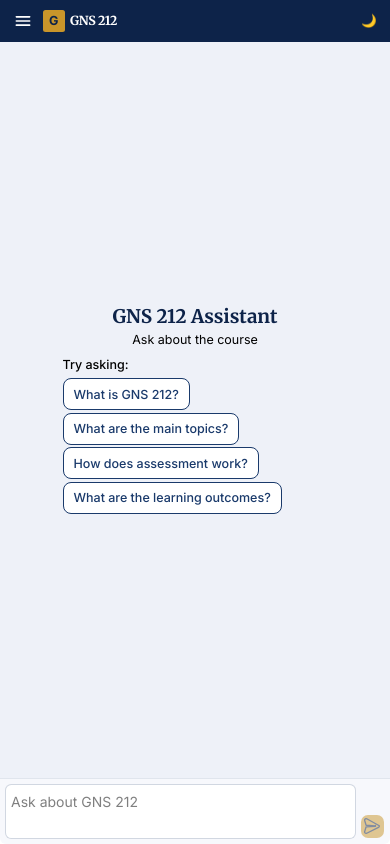
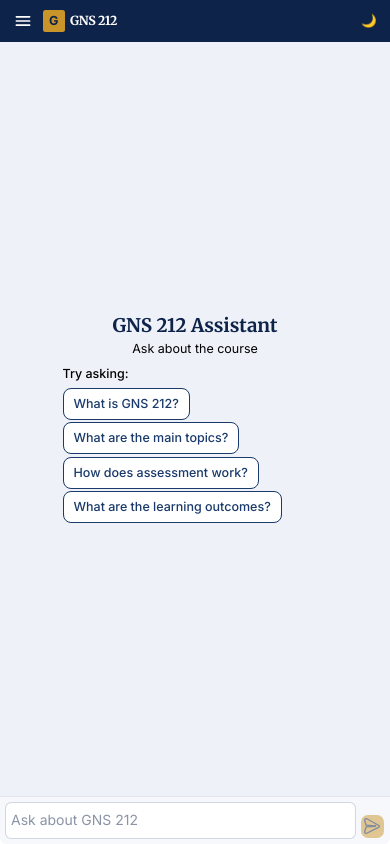
Before and after one commit to Isaacjosh23/gns212-chatbot, a Next.js app: page /chat in a window 390 px wide. Built offline with nearby package versions, Linux system fonts and the light colour scheme.

Commit message:
Responsive input field

```diff
--- a/src/app/globals.css
+++ b/src/app/globals.css
@@ -46,6 +46,16 @@
   --radius-2xl: calc(var(--radius) * 1.8);
   --radius-3xl: calc(var(--radius) * 2.2);
   --radius-4xl: calc(var(--radius) * 2.6);
+
+  --color-navy: var(--navy);
+  --color-navy-mid: var(--navy-mid);
+  --color-navy-light: var(--navy-light);
+  --color-gold: var(--gold);
+  --color-gold-light: var(--gold-light);
+  --color-bg-surface: var(--bg-surface);
+  --color-bg-page: var(--bg-page);
+  --color-text-muted: var(--text-muted);
+  --color-border-color: var(--border-color);
 
   --default-font-size: 62.5%;
 }
--- a/src/components/chat/ChatInput.tsx
+++ b/src/components/chat/ChatInput.tsx
@@ -36,8 +36,10 @@ export function ChatInput() {
         onKeyPress={handleKeyPress}
         placeholder="Ask about GNS 212"
         disabled={isLoading}
-        rows={2}
-        className="flex-1 bg-white border border-[var(--navy-mid)]/20 rounded-lg px-2 sm:px-3 py-2 text-xs sm:text-sm md:text-base text-[var(--text-primary)] placeholder-[var(--text-secondary)] focus:outline-none focus:ring-2 focus:ring-[var(--gold)] focus:border-transparent resize-none disabled:opacity-50"
+        rows={1}
+        autoResize
+        maxHeight={200}
+        className="flex-1 bg-white border border-[var(--navy-mid)]/20 rounded-lg px-2 sm:px-3 py-2 text-xs sm:text-sm md:text-base text-[var(--text-primary)] placeholder-[var(--text-secondary)] focus:outline-none focus:ring-2 focus:ring-[var(--gold)] focus:border-transparent disabled:opacity-50"
       />
 
       <Button
--- a/src/components/chat/MobileMenu.tsx
+++ b/src/components/chat/MobileMenu.tsx
@@ -50,11 +50,11 @@ export function MobileMenu() {
       )}
 
       <div
-        className={`fixed left-0 top-0 h-screen w-64 bg-[var(--bg-surface)] border-r border-[var(--navy-mid)]/10 flex flex-col overflow-hidden md:hidden transform transition-transform duration-300 z-50 ${
+        className={`fixed left-0 top-0 h-[100dvh] w-64 bg-[var(--bg-surface)] border-r border-[var(--navy-mid)]/10 flex flex-col md:hidden transform transition-transform duration-300 z-50 ${
           isOpen ? "translate-x-0" : "-translate-x-full"
         }`}
       >
-        <div className="p-3 border-b border-[var(--navy-mid)]/10">
+        <div className="flex-shrink-0 p-3 border-b border-[var(--navy-mid)]/10">
           <Button
             onClick={handleNew}
             className="w-full bg-[var(--navy)] hover:bg-[var(--navy-mid)] text-white text-xl cursor-pointer"
@@ -63,11 +63,9 @@ export function MobileMenu() {
           </Button>
         </div>
 
-        <div className="flex-1 overflow-y-auto px-2 py-3 space-y-1">
+        <div className="flex-1 overflow-y-auto px-2 py-3 space-y-1 min-h-0">
           {conversations.length === 0 ? (
-            <p className="text-xl text-black  px-2 py-3">
-              No conversations yet
-            </p>
+            <p className="text-xl text-navy px-2 py-3">No conversations yet</p>
           ) : (
             conversations.map((conv) => (
               <button
@@ -76,7 +74,7 @@ export function MobileMenu() {
                 className={`w-full text-left px-3 py-2 rounded-lg transition-colors line-clamp-2 text-xl cursor-pointer ${
                   activeConversationId === conv.id
                     ? "bg-[var(--gold)] text-[var(--navy)] font-medium"
-                    : "text-black hover:bg-[var(--bg-page)]"
+                    : "text-navy hover:bg-[var(--bg-page)]"
                 }`}
               >
                 {conv.title}
@@ -85,11 +83,11 @@ export function MobileMenu() {
           )}
         </div>
 
-        <div className="p-3 border-t border-[var(--navy-mid)]/10">
+        <div className="flex-shrink-0 p-3 border-t border-[var(--navy-mid)]/10">
           <Button
             onClick={handleLogout}
             variant="outline"
-            className="w-full cursor-pointer text-xl text-[var(--navy)]"
+            className="w-full cursor-pointer text-xl text-navy"
           >
             Logout
           </Button>
--- a/src/components/ui/inputs/textarea-input/_types.ts
+++ b/src/components/ui/inputs/textarea-input/_types.ts
@@ -11,4 +11,6 @@ export interface TextareaInputProps {
   className?: string;
   onChange?: (e: React.ChangeEvent<HTMLTextAreaElement>) => void;
   onKeyPress?: (e: React.KeyboardEvent<HTMLTextAreaElement>) => void;
+  autoResize?: boolean;
+  maxHeight?: number;
 }
--- a/src/components/ui/inputs/textarea-input/index.tsx
+++ b/src/components/ui/inputs/textarea-input/index.tsx
@@ -1,5 +1,6 @@
 "use client";
 
+import { useRef, useEffect } from "react";
 import type { TextareaInputProps } from "./_types";
 import {
   InputConStyles,
@@ -21,7 +22,18 @@ export function TextareaInput({
   showBorder = true,
   className,
   onKeyPress,
+  autoResize = false,
+  maxHeight = 200,
 }: TextareaInputProps) {
+  const textareaRef = useRef<HTMLTextAreaElement>(null);
+
+  useEffect(() => {
+    if (autoResize && textareaRef.current) {
+      textareaRef.current.style.height = "auto";
+      textareaRef.current.style.height = `${Math.min(textareaRef.current.scrollHeight, maxHeight)}px`;
+    }
+  }, [value, autoResize, maxHeight]);
+
   return (
     <div className="grid gap-[0.8rem] content-start z-10 w-full">
       {label && (
@@ -40,9 +52,11 @@ export function TextareaInput({
         )}
       >
         <textarea
+          ref={textareaRef}
           name={name}
           rows={rows}
-          className="w-full text-[1.4rem] bg-transparent outline-none text-[--text-primary] placeholder:text-[--text-muted] resize-none"
+          className="w-full text-[1.4rem] bg-transparent outline-none text-[var(--text-primary)] placeholder:text-[var(--text-muted)] resize-none overflow-y-auto"
+          style={autoResize ? { maxHeight: `${maxHeight}px` } : undefined}
           value={value}
           placeholder={placeholder}
           readOnly={readonly}
```
Also changed, not shown: src/components/ui/inputs/index.tsx (+0 -9 lines).
